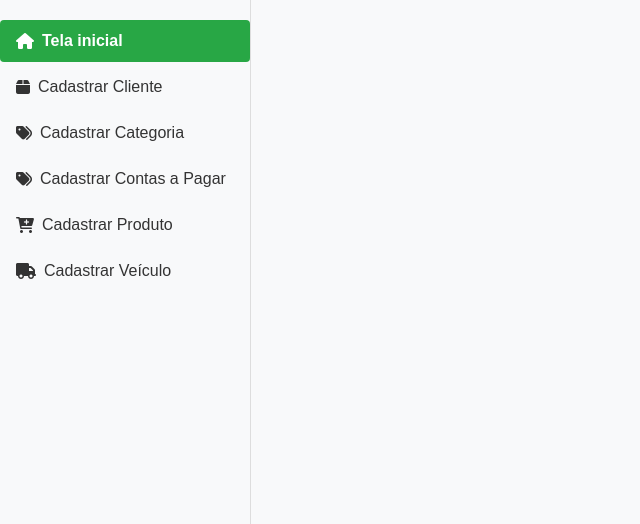
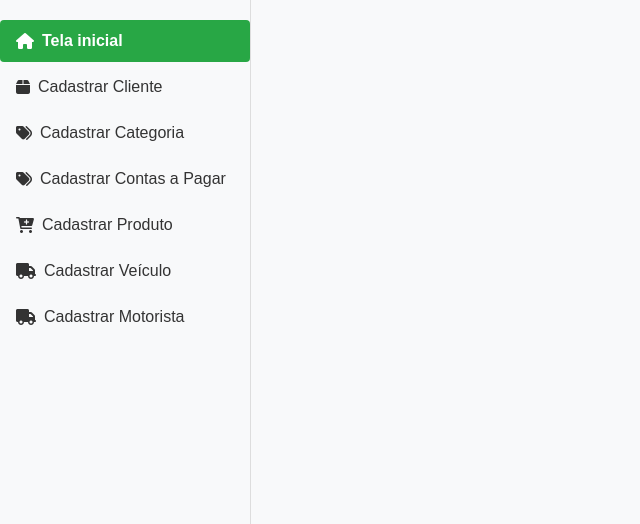
Before and after one commit to isabelaCosta95/tcc_new, a PHP site: page /View/includes/menu.php in a window 1280 px wide. Shown: the top 524 px of the page, without its empty margins (0-640 px from the left). Run offline with PHP 8.4, Linux system fonts and the light colour scheme.

Commit message:
Update menu.php

```diff
--- a/tcc/View/includes/menu.php
+++ b/tcc/View/includes/menu.php
@@ -52,6 +52,7 @@
         <a href="/tcc/contasPagar/cadastrar" class="nav-link"><i class="fas fa-tags"></i>Cadastrar Contas a Pagar</a>
         <a href="/tcc/produto/cadastrar" class="nav-link"><i class="fas fa-cart-plus"></i>Cadastrar Produto</a>
         <a href="/tcc/veiculo/cadastrar" class="nav-link"><i class="fas fa-truck"></i>Cadastrar Veículo</a>
+        <a href="/tcc/motorista/cadastrar" class="nav-link"><i class="fas fa-truck"></i>Cadastrar Motorista</a>
     </nav>
 </body>
 </html>
```
